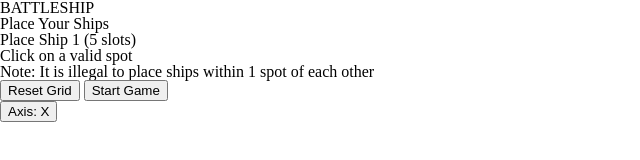
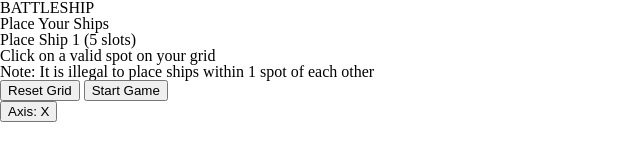
Before and after one commit to omardevelops/battleship, a plain HTML site: page index.html in a window 1280 px wide. Shown: the full height of the page, 0-640 px from the left. Drawn offline with Linux system fonts and the light colour scheme.

```diff
--- a/index.html
+++ b/index.html
@@ -20,7 +20,7 @@
   <div id="ship-placement">
     <div id="headers">
       <h1>Place Ship 1 (5 slots)</h1>
-      <h2>Click on a valid spot</h2>
+      <h2>Click on a valid spot on your grid</h2>
       <h3>Note: It is illegal to place ships within 1 spot of each other</h3>
     </div>
     <div>
```
